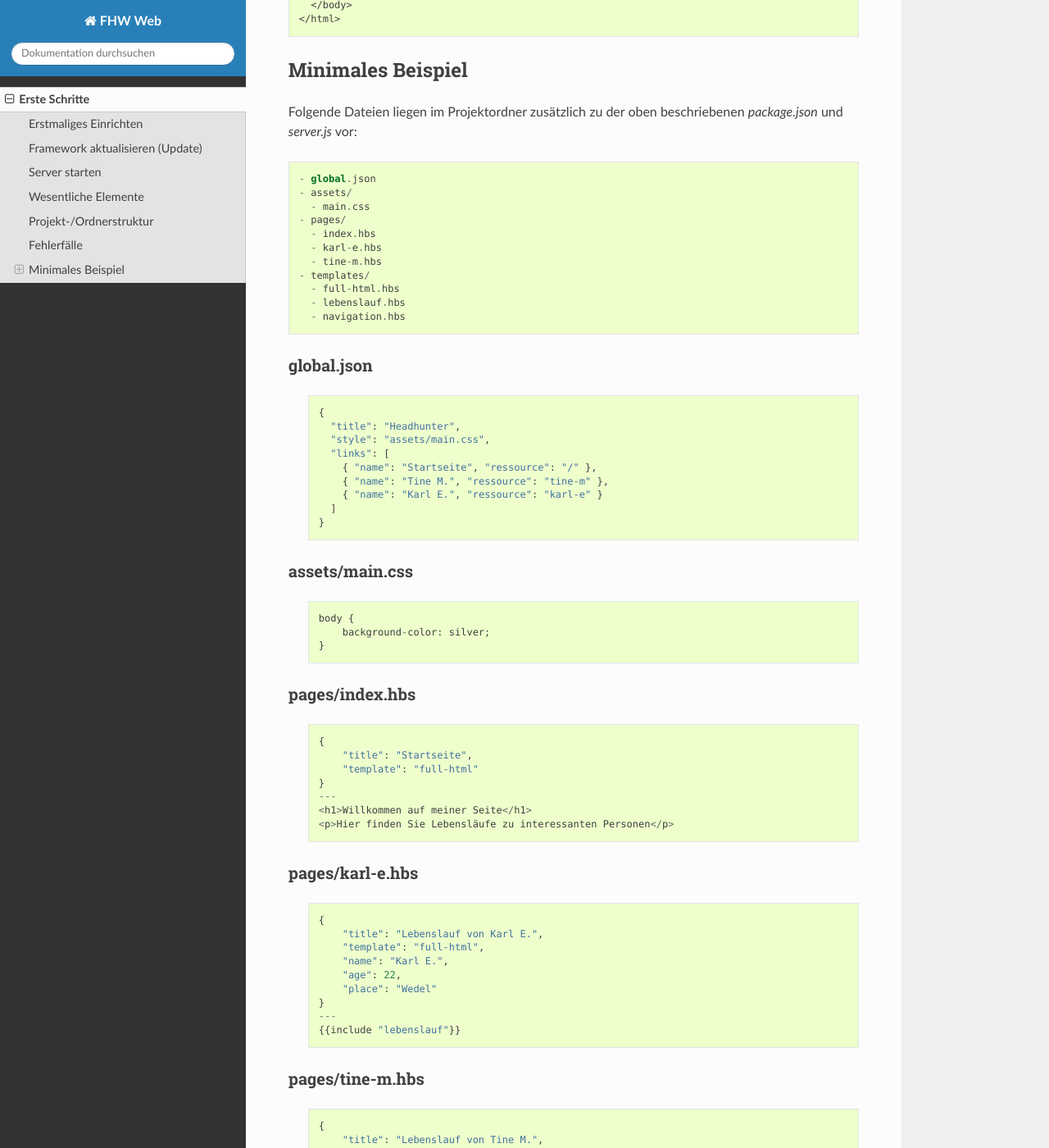
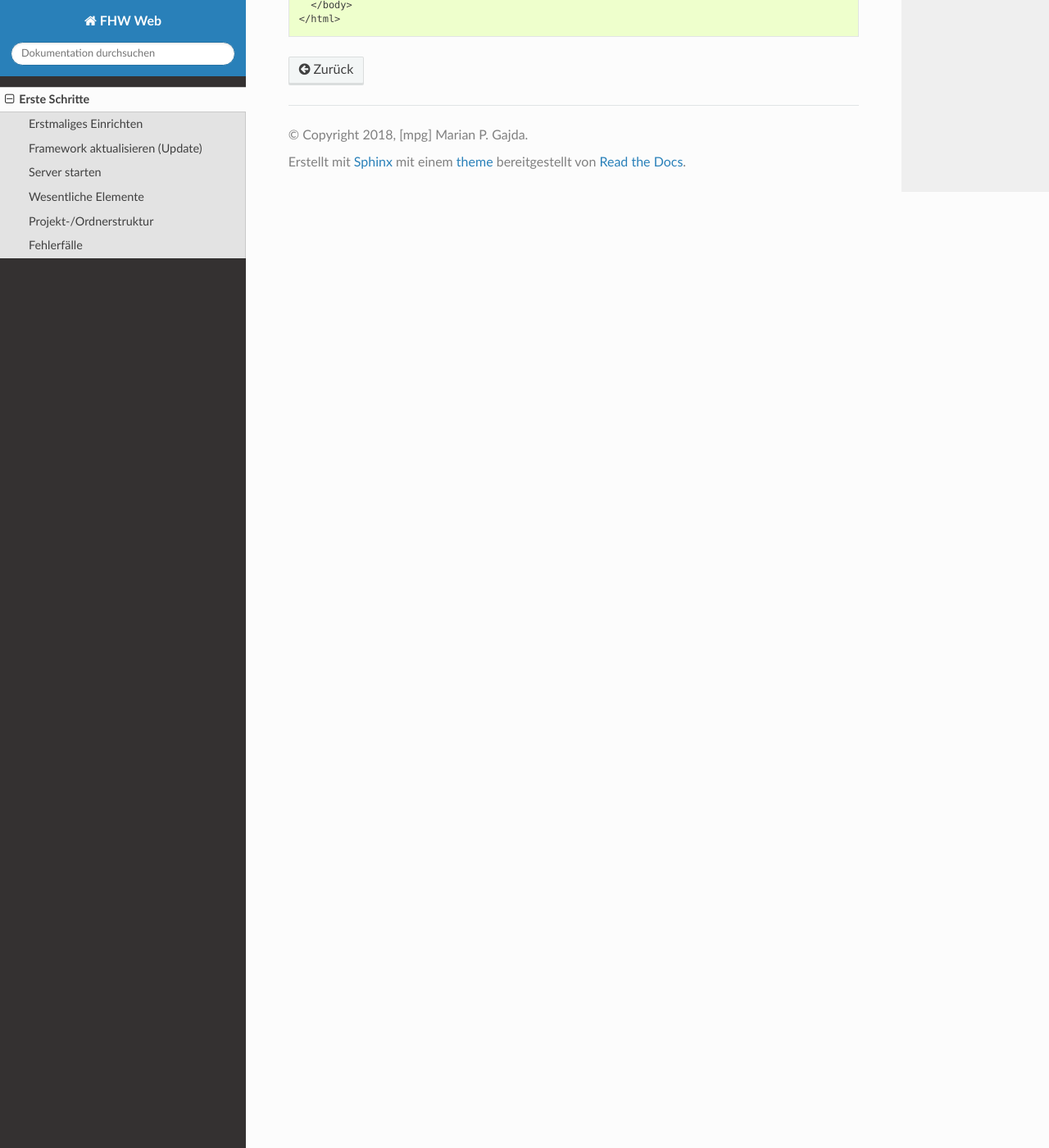
Before and after one commit to marianpg/fhw-web, a Sphinx documentation site: the page built from doc/source/setup_and_start.rst, in a window 1280 px wide and 1400 px high, scrolled down 4604 px. Shown: the whole window at 82% size. Built offline with Sphinx 7.4.7 and the Read the Docs theme 2.0.0, drawn with Linux system fonts in a browser that asks for light colours; some of the changed text lies outside the part shown.

Commit message:
doku kurzzeitig verschleiert

```diff
--- a/doc/source/setup_and_start.rst
+++ b/doc/source/setup_and_start.rst
@@ -217,131 +217,3 @@ Bspw. erzeugt ein Aufruf, einer nicht vorhandenen page `http:\\localhost:8080/in
         </div>
       </body>
     </html>
-
-
-Minimales Beispiel
-^^^^^^^^^^^^^^^^^^
-
-Folgende Dateien liegen im Projektordner zusätzlich zu der oben beschriebenen `package.json` und `server.js` vor::
-
-    - global.json
-    - assets/
-      - main.css
-    - pages/
-      - index.hbs
-      - karl-e.hbs
-      - tine-m.hbs
-    - templates/
-      - full-html.hbs
-      - lebenslauf.hbs
-      - navigation.hbs
-
-
-global.json
-"""""""""""
-  ::
-
-    {
-      "title": "Headhunter",
-      "style": "assets/main.css",
-      "links": [
-        { "name": "Startseite", "ressource": "/" },
-        { "name": "Tine M.", "ressource": "tine-m" },
-        { "name": "Karl E.", "ressource": "karl-e" }
-      ]
-    }
-
-assets/main.css
-"""""""""""""""
-  ::
-
-    body {
-        background-color: silver;
-    }
-
-
-pages/index.hbs
-"""""""""""""""
-  ::
-
-    {
-        "title": "Startseite",
-        "template": "full-html"
-    }
-    ---
-    <h1>Willkommen auf meiner Seite</h1>
-    <p>Hier finden Sie Lebensläufe zu interessanten Personen</p>
-
-
-pages/karl-e.hbs
-""""""""""""""""
-  ::
-
-    {
-        "title": "Lebenslauf von Karl E.",
-        "template": "full-html",
-        "name": "Karl E.",
-        "age": 22,
-        "place": "Wedel"
-    }
-    ---
-    {{include "lebenslauf"}}
-
-
-pages/tine-m.hbs
-""""""""""""""""
-  ::
-
-    {
-        "title": "Lebenslauf von Tine M.",
-        "template": "full-html",
-        "name": "Tine M.",
-        "age": 23,
-        "place": "Hamburg"
-    }
-    ---
-    {{include "lebenslauf"}}
-
-
-templates/full-html.hbs
-"""""""""""""""""""""""
-  ::
-
-    <!DOCTYPE html>
-    <html>
-    <head>
-        <meta charset="UTF-8">
-        <title>{{ global.title }}: {{ page.title }}</title>
-        <link rel="stylesheet" type="text/css" href="{{global.style}}">
-    </head>
-    <body>
-        {{ content }}
-        {{include "navigation" }}
-    </body>
-    </html>
-
-
-templates/lebenslauf.hbs
-""""""""""""""""""""""""
-  ::
-
-    <h2>Lebenslauf</h2>
-    <ul>
-        <li>Name: {{page.name}}</li>
-        <li>Alter: {{page.age}}</li>
-        <li>Wohnort: {{page.place}}</li>
-    </ul>
-
-
-templates/navigation.hbs
-""""""""""""""""""""""""
-  ::
-
-    <h2>Navigation</h2>
-    <ul>
-        {{#each global.links}}
-        <li>
-            <a href="{{this.ressource}}">{{this.name}}</a>
-        </li>
-        {{/each}}
-    </ul>
```
Also changed, not shown: 1 other file.
